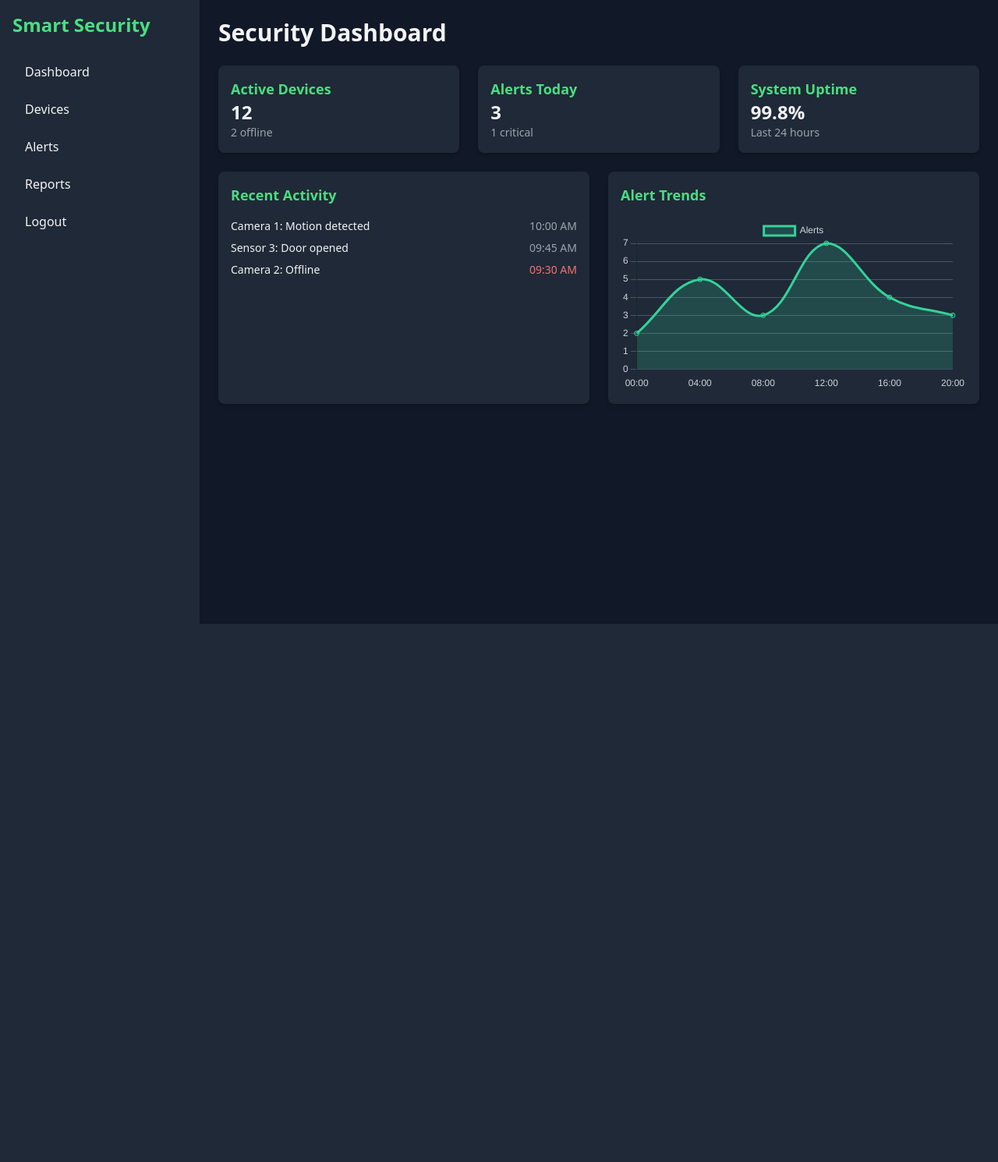
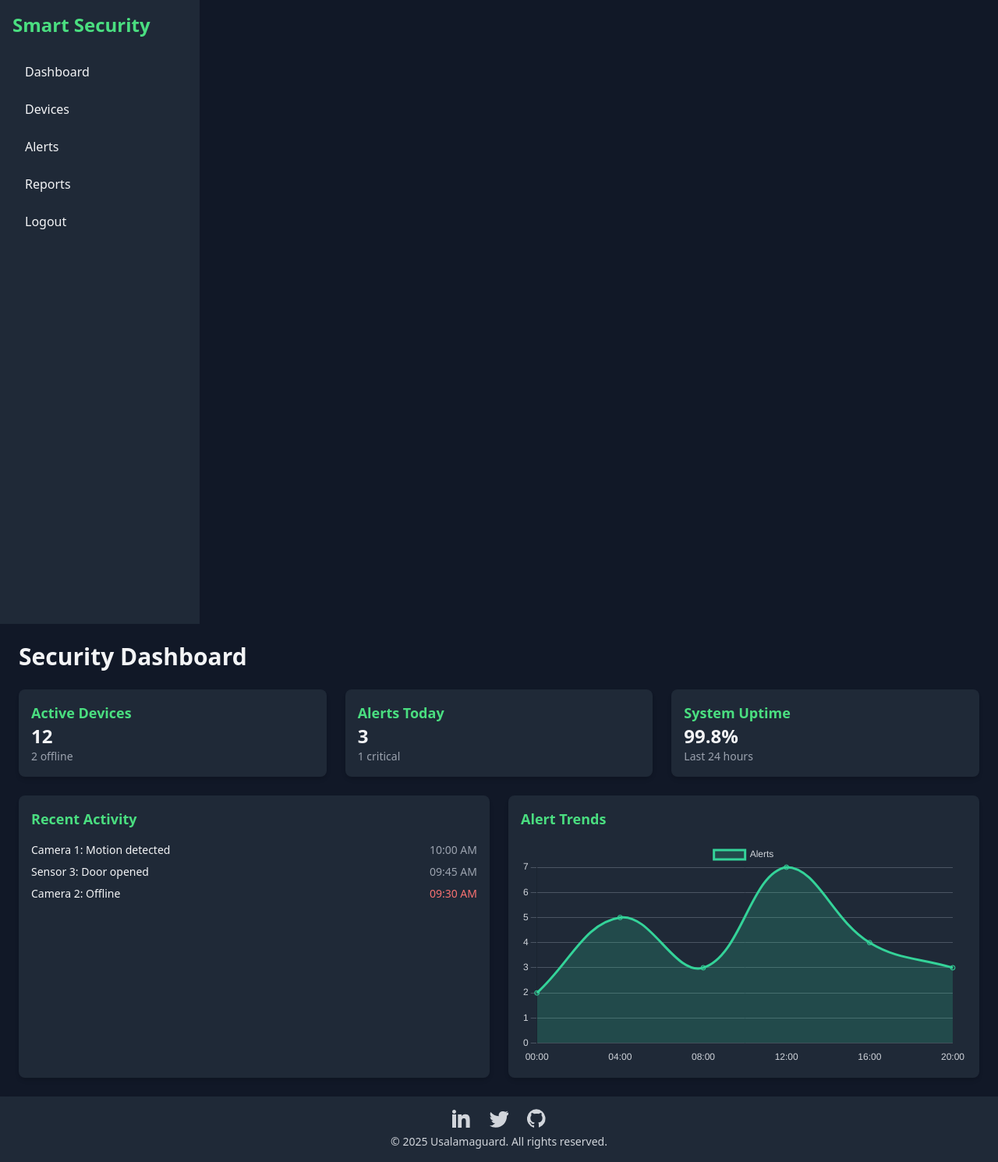
Before and after one commit to ronymaruga/django-backend, a Django app: template dashboard/templates/dashboard/home.html in a window 1280 px wide. Shown: the whole page at 78% size. Before the commit the page ends 800 px from the top, so only its background shows below. Run offline with Django 5.2, Linux system fonts and the light colour scheme; the template is opened without the code that fills it, so the values that code supplies are empty; some libraries are stand-ins or nearby versions.

Commit message:
add more features

```diff
--- /dev/null
+++ b/backend/context_processor.py
@@ -0,0 +1,10 @@
+import datetime
+
+def current_year(request):
+    """
+    Context processor to add the current year to the context.
+    This can be used in templates to display the current year dynamically.
+    """
+    return {
+        'current_year': datetime.datetime.now().year
+    }
--- a/backend/settings.py
+++ b/backend/settings.py
@@ -69,6 +69,7 @@
                 'django.template.context_processors.request',
                 'django.contrib.auth.context_processors.auth',
                 'django.contrib.messages.context_processors.messages',
+                'backend.context_processor.current_year',  # Custom context processor for current year
             ],
         },
     },
--- a/dashboard/templates/dashboard/home.html
+++ b/dashboard/templates/dashboard/home.html
@@ -1,3 +1,4 @@
+{% load static %}
 <!DOCTYPE html>
 <html lang="en">
 <head>
@@ -7,7 +8,10 @@
     <script src="https://cdn.tailwindcss.com"></script>
     <script src="https://cdn.jsdelivr.net/npm/chart.js"></script>
 </head>
-<body class="bg-gray-900 text-gray-100 min-h-screen flex">
+
+
+
+<body class="bg-gray-900 text-gray-100 min-h-screen flex flex-col">
     <!-- Sidebar -->
     <aside class="bg-gray-800 w-64 min-h-screen p-4">
         <h1 class="text-2xl font-bold text-green-400 mb-6">Smart Security</h1>
@@ -21,7 +25,7 @@
     </aside>
 
     <!-- Main Content -->
-    <main class="flex-1 p-6">
+    <main class="flex-grow p-6">
         <h2 class="text-3xl font-bold mb-6">Security Dashboard</h2>
 
         {% if messages %}
@@ -115,5 +119,6 @@
             }
         });
     </script>
+    {% include 'includes/footer.html' %}
 </body>
 </html>
--- /dev/null
+++ b/dashboard/templates/includes/footer.html
@@ -0,0 +1,26 @@
+<footer class="bg-gray-800 text-gray-300 text-sm py-4 text-center shadow-md">
+  <div class="flex justify-center gap-6 mb-2">
+    <!-- LinkedIn -->
+    <a href="https://www.linkedin.com/in/rony-maruga-a7603b2a1/" target="_blank" rel="noopener noreferrer" class="hover:text-white">
+      <svg xmlns="http://www.w3.org/2000/svg" class="h-6 w-6 inline" fill="currentColor" viewBox="0 0 24 24">
+        <path d="M4.98 3.5C4.98 4.88 3.87 6 2.5 6S0 4.88 0 3.5 1.12 1 2.5 1 4.98 2.12 4.98 3.5zM0 24h5V7H0v17zM7.34 7h4.68v2.3h.07c.65-1.23 2.25-2.5 4.63-2.5 4.96 0 5.88 3.27 5.88 7.53V24h-5v-7.68c0-1.83-.03-4.2-2.56-4.2-2.56 0-2.96 2-2.96 4.06V24H7.34V7z"/>
+      </svg>
+    </a>
+
+    <!-- Twitter -->
+    <a href="https://x.com/ronymaruga" target="_blank" rel="noopener noreferrer" class="hover:text-white">
+      <svg xmlns="http://www.w3.org/2000/svg" class="h-6 w-6 inline" fill="currentColor" viewBox="0 0 24 24">
+        <path d="M24 4.56c-.89.39-1.84.65-2.84.77a5.01 5.01 0 0 0 2.2-2.76 9.95 9.95 0 0 1-3.17 1.21A5.06 5.06 0 0 0 16.67 3c-2.79 0-5.05 2.26-5.05 5.05 0 .39.04.76.12 1.12-4.2-.21-7.92-2.22-10.41-5.28a5.07 5.07 0 0 0-.68 2.54c0 1.75.89 3.3 2.25 4.21a5.07 5.07 0 0 1-2.29-.63v.06c0 2.44 1.74 4.47 4.05 4.93a5.1 5.1 0 0 1-2.27.09 5.07 5.07 0 0 0 4.73 3.51A10.15 10.15 0 0 1 0 21.54a14.31 14.31 0 0 0 7.73 2.26c9.27 0 14.34-7.68 14.34-14.34 0-.22-.01-.44-.02-.66a10.2 10.2 0 0 0 2.5-2.6z"/>
+      </svg>
+    </a>
+
+    <!-- GitHub -->
+    <a href="https://github.com/ronymaruga" target="_blank" rel="noopener noreferrer" class="hover:text-white">
+      <svg xmlns="http://www.w3.org/2000/svg" class="h-6 w-6 inline" fill="currentColor" viewBox="0 0 24 24">
+        <path d="M12 .297a12 12 0 0 0-3.794 23.406c.6.11.82-.26.82-.577v-2.24c-3.34.726-4.043-1.61-4.043-1.61-.546-1.387-1.333-1.756-1.333-1.756-1.09-.745.083-.729.083-.729 1.203.085 1.837 1.23 1.837 1.23 1.07 1.835 2.807 1.305 3.492.997.11-.776.42-1.305.762-1.605-2.664-.3-5.467-1.335-5.467-5.93 0-1.31.47-2.38 1.236-3.22-.124-.303-.536-1.52.116-3.17 0 0 1.008-.323 3.3 1.23a11.52 11.52 0 0 1 3.004-.404c1.02.005 2.046.137 3.004.404 2.29-1.552 3.296-1.23 3.296-1.23.654 1.65.242 2.867.118 3.17.77.84 1.234 1.91 1.234 3.22 0 4.61-2.807 5.625-5.48 5.92.43.372.82 1.102.82 2.222v3.293c0 .32.22.694.828.577A12.01 12.01 0 0 0 12 .297z"/>
+      </svg>
+    </a>
+  </div>
+
+  <p>&copy; {{ current_year }} Usalamaguard. All rights reserved.</p>
+</footer>
--- /dev/null
+++ b/static/css/style.css
@@ -0,0 +1,6 @@
+.footer{
+    background-color: green;
+    color: white;
+    padding: 20px 0;
+    text-align: center;
+}
--- /dev/null
+++ b/static/js/script.js
@@ -0,0 +1,3 @@
+document.addEventListener('DOMContentLoaded', function() {
+    console.log('Document is ready!');
+})
```
Also changed, not shown: dashboard/templates/dashboard/base.html (added, +16 -0 lines), dashboard/templates/dashboard/maps.html (added, +7 -0 lines), 1 other file.
